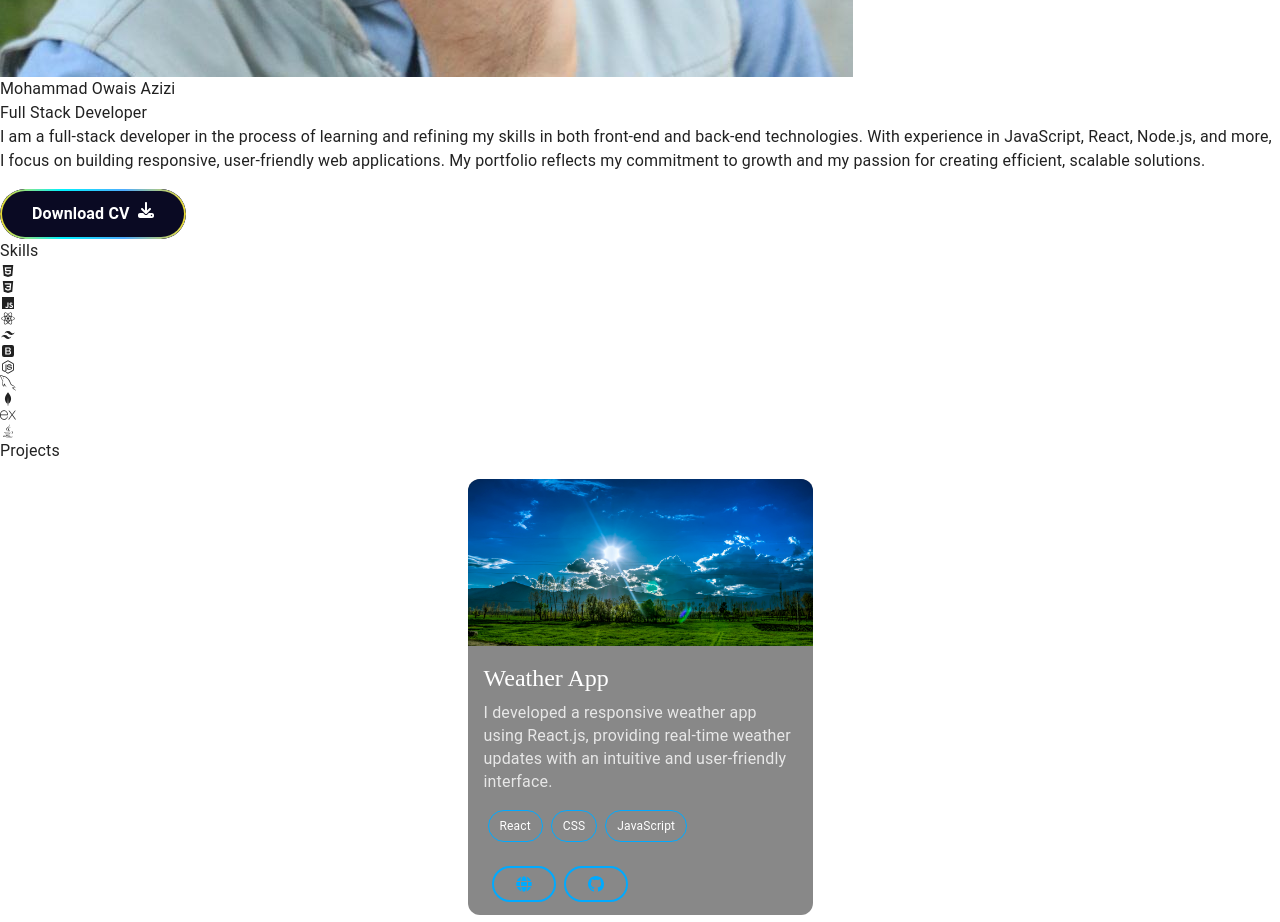
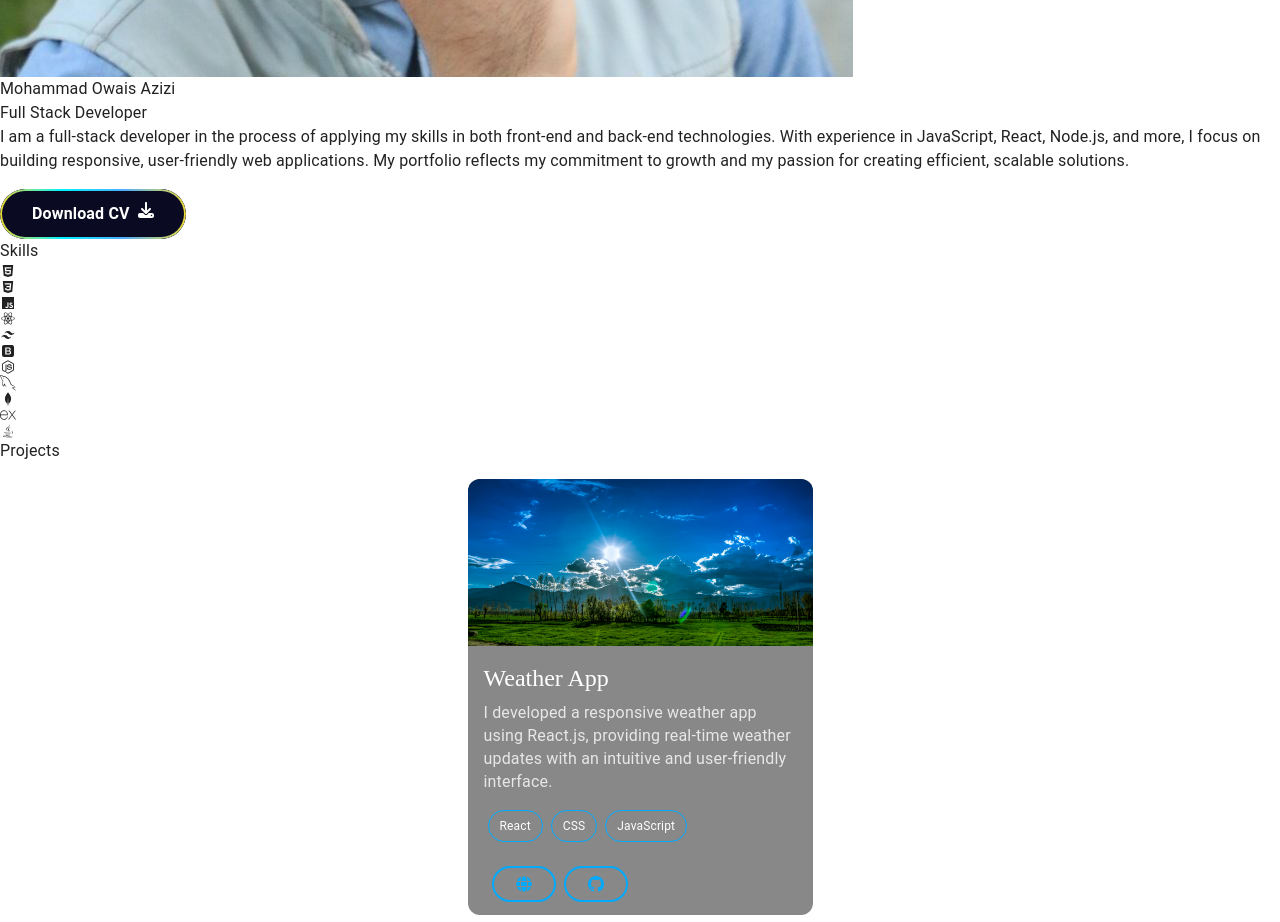
Before and after one commit to MOwaisAzizi/Azizi-Portfolio, a React (Vite) app: page / in a window 1280 px wide. Shown: the part 960-1882 px from the top of the page. Built offline with nearby package versions, Linux system fonts and the light colour scheme.

Commit message:
some change

```diff
--- a/src/App.jsx
+++ b/src/App.jsx
@@ -7,7 +7,6 @@ import Contact from './Componets/Contact/Contact'
 import Footer from './Componets/Footer/Footer'
 import Education from './Componets/Education/Education'
 
-//app section
 export default function App() {
   return (
     <>
--- a/src/Componets/About/About.jsx
+++ b/src/Componets/About/About.jsx
@@ -6,7 +6,6 @@ import cvFile from "../../assets/document/CV.pdf";
 import { FaDownload } from "react-icons/fa6";
 
 function About() {
-  console.log('testgin');
 
   return (
     <section
@@ -51,7 +50,7 @@ function About() {
           </h3>
 
           <p className="md:text-base text-pretty text-sm text-gray-400">
-            I am a full-stack developer in the process of learning and refining
+            I am a full-stack developer in the process of applying
             my skills in both front-end and back-end technologies. With
             experience in JavaScript, React, Node.js, and more, I focus on
             building responsive, user-friendly web applications. My portfolio
--- a/src/Componets/Header/Header.jsx
+++ b/src/Componets/Header/Header.jsx
@@ -4,7 +4,6 @@ import { BsGithub, BsLinkedin } from "react-icons/bs";
 import { FaFileAlt } from "react-icons/fa";
 
 function Header() {
-  //state for nav control
   const [isOpen, setIsopen] = useState(false);
 
   const menuOpen = () => {
@@ -84,7 +83,7 @@ function Header() {
         </a>
       </ul>
 
-      {/* To handel menu icon active or not */}
+      {/* To handel menu icon active or not in page*/}
       {isOpen ? (
         <BiX
           onClick={menuOpen}
```
